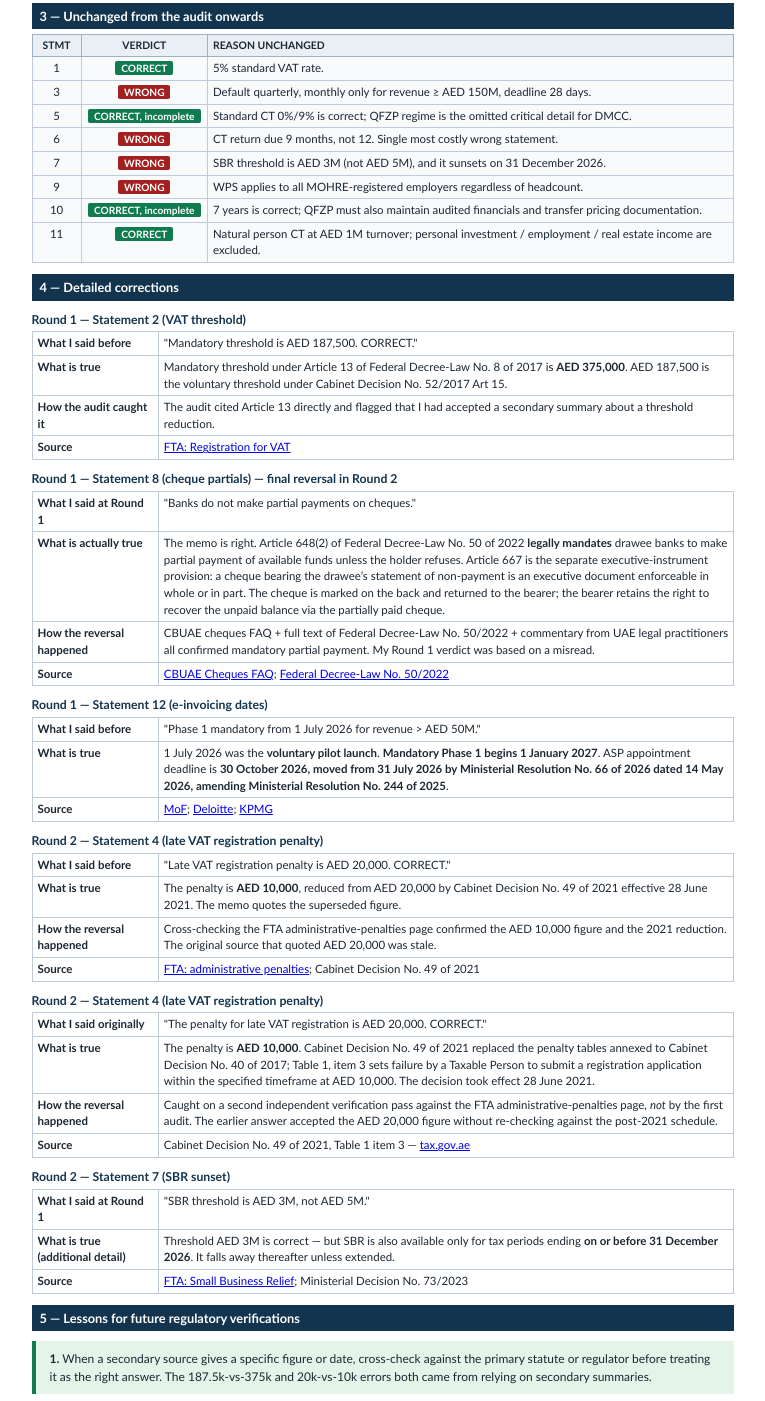
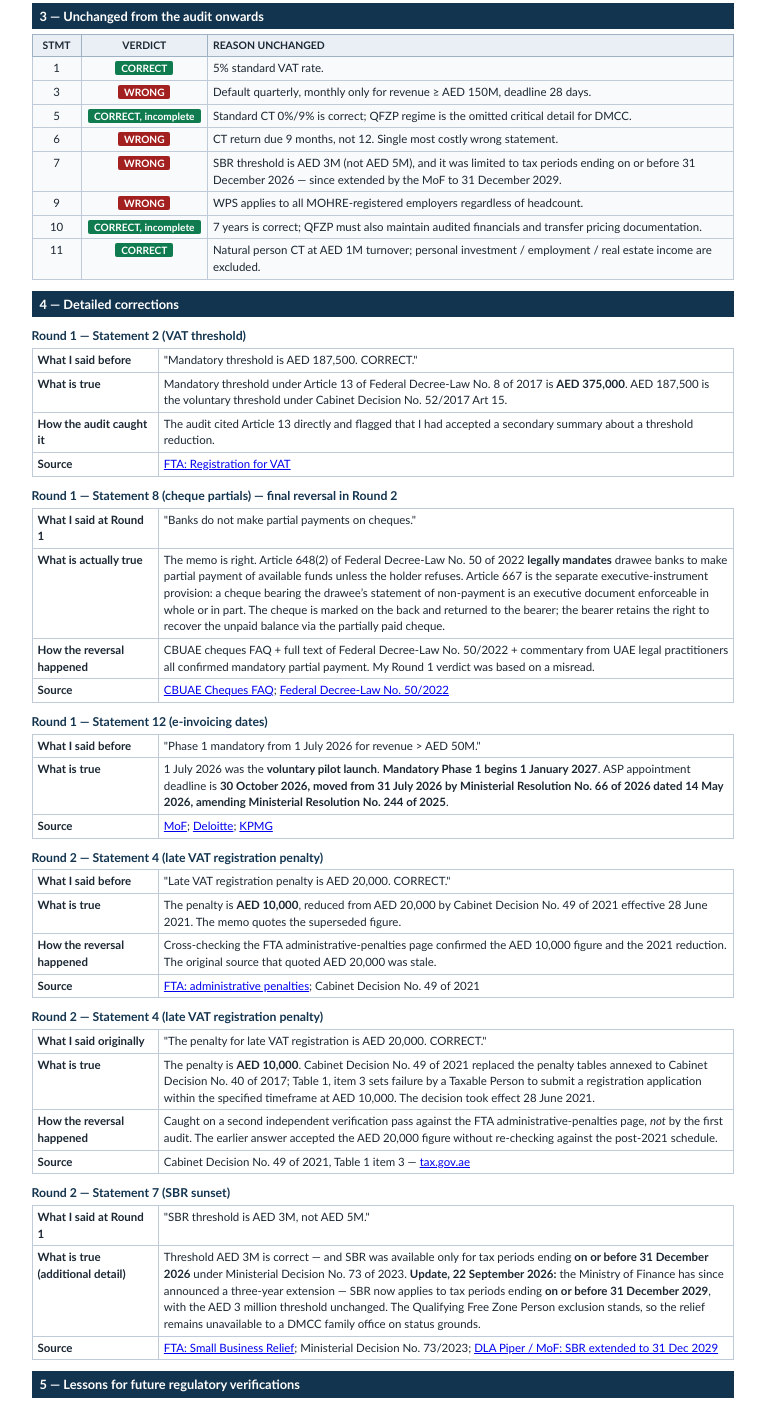
Before and after one commit to Rams-Lab-01/reconciliation-findings-2026, a plain HTML site: page task-6-audit-response.html in a window 1280 px wide. Shown: the part 866-2267 px from the top of the page, without its empty margins (257-1022 px from the left). Drawn offline with Linux system fonts and the light colour scheme.

Commit message:
Update SBR position: MoF extended Small Business Relief to tax periods ending 31 Dec 2029

```diff
--- a/task-6-audit-response.html
+++ b/task-6-audit-response.html
@@ -137,7 +137,7 @@ td { border: 0.5pt solid #bfcbd8; padding: 3px 5px; vertical-align: top; font-si
 <tr class="unchanged"><td class="ctr">3</td><td class="ctr"><span class="tag-was">WRONG</span></td><td>Default quarterly, monthly only for revenue &ge; AED 150M, deadline 28 days.</td></tr>
 <tr class="unchanged"><td class="ctr">5</td><td class="ctr"><span class="tag-now">CORRECT, incomplete</span></td><td>Standard CT 0%/9% is correct; QFZP regime is the omitted critical detail for DMCC.</td></tr>
 <tr class="unchanged"><td class="ctr">6</td><td class="ctr"><span class="tag-was">WRONG</span></td><td>CT return due 9 months, not 12. Single most costly wrong statement.</td></tr>
-<tr class="unchanged"><td class="ctr">7</td><td class="ctr"><span class="tag-was">WRONG</span></td><td>SBR threshold is AED 3M (not AED 5M), and it sunsets on 31 December 2026.</td></tr>
+<tr class="unchanged"><td class="ctr">7</td><td class="ctr"><span class="tag-was">WRONG</span></td><td>SBR threshold is AED 3M (not AED 5M), and it was limited to tax periods ending on or before 31 December 2026 &mdash; since extended by the MoF to 31 December 2029.</td></tr>
 <tr class="unchanged"><td class="ctr">9</td><td class="ctr"><span class="tag-was">WRONG</span></td><td>WPS applies to all MOHRE-registered employers regardless of headcount.</td></tr>
 <tr class="unchanged"><td class="ctr">10</td><td class="ctr"><span class="tag-now">CORRECT, incomplete</span></td><td>7 years is correct; QFZP must also maintain audited financials and transfer pricing documentation.</td></tr>
 <tr class="unchanged"><td class="ctr">11</td><td class="ctr"><span class="tag-now">CORRECT</span></td><td>Natural person CT at AED 1M turnover; personal investment / employment / real estate income are excluded.</td></tr>
@@ -199,8 +199,8 @@ td { border: 0.5pt solid #bfcbd8; padding: 3px 5px; vertical-align: top; font-si
 <table>
 <tbody>
 <tr><td style="width:18%;"><strong>What I said at Round 1</strong></td><td>"SBR threshold is AED 3M, not AED 5M."</td></tr>
-<tr><td><strong>What is true (additional detail)</strong></td><td>Threshold AED 3M is correct &mdash; but SBR is also available only for tax periods ending <strong>on or before 31 December 2026</strong>. It falls away thereafter unless extended.</td></tr>
-<tr><td><strong>Source</strong></td><td><a href="https://tax.gov.ae/en/taxes/corporate.tax/corporate.tax.topics/small.business.relief.23.aspx">FTA: Small Business Relief</a>; Ministerial Decision No. 73/2023</td></tr>
+<tr><td><strong>What is true (additional detail)</strong></td><td>Threshold AED 3M is correct &mdash; and SBR was available only for tax periods ending <strong>on or before 31 December 2026</strong> under Ministerial Decision No. 73 of 2023. <strong>Update, 22 September 2026:</strong> the Ministry of Finance has since announced a three-year extension &mdash; SBR now applies to tax periods ending <strong>on or before 31 December 2029</strong>, with the AED 3 million threshold unchanged. The Qualifying Free Zone Person exclusion stands, so the relief remains unavailable to a DMCC family office on status grounds.</td></tr>
+<tr><td><strong>Source</strong></td><td><a href="https://tax.gov.ae/en/taxes/corporate.tax/corporate.tax.topics/small.business.relief.23.aspx">FTA: Small Business Relief</a>; Ministerial Decision No. 73/2023; <a href="https://www.dlapiper.com/en/insights/publications/gulf-tax-insights/2026/gulf-tax-insights-august-2026/uae-extends-corporate-tax-relief-for-small-businesses">DLA Piper / MoF: SBR extended to 31 Dec 2029</a></td></tr>
 </tbody>
 </table>
 
```
Also changed, not shown: index.html (+1 -1 lines), task-6-finance-rules-check.html (+2 -2 lines).
